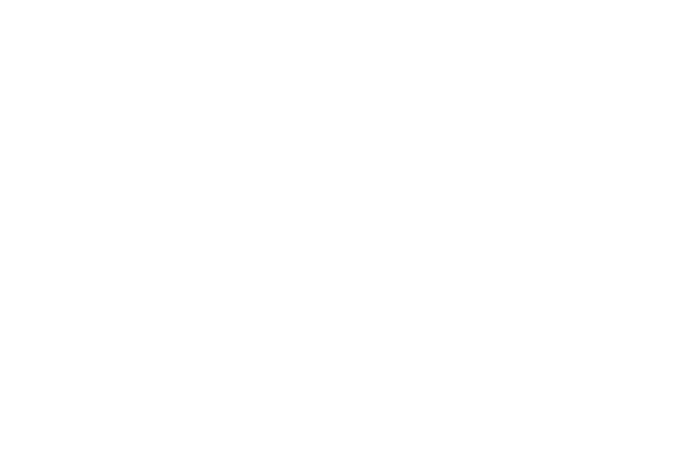
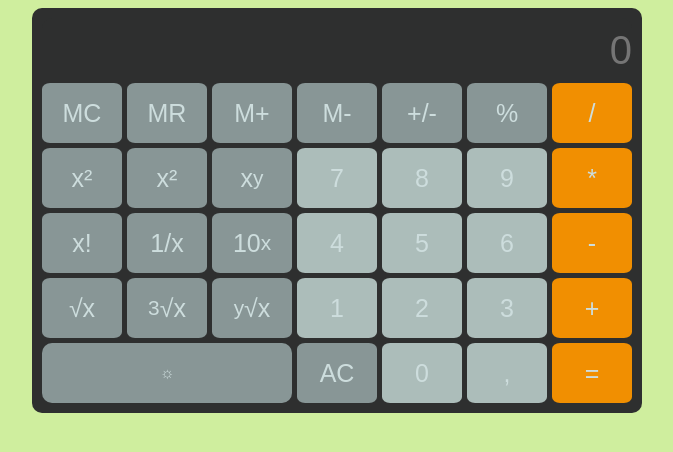
Before and after one commit to Vaverka123/custom-calculator, a plain HTML site: page index.html in a window 1280 px wide. Shown: the whole page, without its empty margins (303-976 px from the left). Drawn offline with Linux system fonts and the light colour scheme.

Commit message:
feat: create html and css

```diff
--- a/index.html
+++ b/index.html
@@ -7,6 +7,87 @@
     <link rel="stylesheet" href="style.css" />
   </head>
   <body>
-    <div class="calculator"></div>
+    <div class="calculator">
+      <div class="input-container">
+        <input type="text" name="input" id="input" placeholder="0" />
+      </div>
+
+      <div id="mc" class="calc-button special-buttons mc">MC</div>
+      <div id="mr" class="calc-button special-buttons mr">MR</div>
+      <div id="m-plus" class="calc-button special-buttons m-plus">M+</div>
+      <div id="m-minus" class="calc-button special-buttons m-minus">M-</div>
+      <div id="sign-change" class="calc-button special-buttons sign-change">
+        +/-
+      </div>
+      <div id="percent" class="calc-button special-buttons percent">%</div>
+      <div id="division" class="calc-button orange-buttons division">/</div>
+
+      <div id="x-squared" class="calc-button special-buttons x-squared">
+        x&sup2;
+      </div>
+      <div id="x-cubed" class="calc-button special-buttons x-cubed">
+        x&sup2;
+      </div>
+      <div
+        id="x-to-the-power-of-y"
+        class="calc-button special-buttons x-to-the-power-of-y"
+      >
+        x
+        <sup>y</sup>
+      </div>
+      <div id="seven" class="calc-button numbers seven">7</div>
+      <div id="eight" class="calc-button numbers eight">8</div>
+      <div id="nine" class="calc-button numbers nine">9</div>
+      <div id="multiply" class="calc-button orange-buttons multiply">*</div>
+
+      <div id="functional" class="calc-button special-buttons functional">
+        x!
+      </div>
+      <div
+        id="1-divided-by-x"
+        class="calc-button special-buttons one-divided-by-x"
+      >
+        1/x
+      </div>
+      <div
+        id="ten-powered-by-x"
+        class="calc-button special-buttons ten-powered-by-x"
+      >
+        10
+        <sup>x</sup>
+      </div>
+      <div id="four" class="calc-button numbers four">4</div>
+      <div id="five" class="calc-button numbers five">5</div>
+      <div id="six" class="calc-button numbers six">6</div>
+      <div id="substruct" class="calc-button orange-buttons substruct">-</div>
+
+      <div
+        id="square-root-from-x"
+        class="calc-button special-buttons square-root-from-x"
+      >
+        &Sqrt;x
+      </div>
+      <div
+        id="cube-root-from-x"
+        class="calc-button special-buttons cube-root-from-x"
+      >
+        <sup>3</sup>
+        &Sqrt;x
+      </div>
+      <div id="y-root-from-x" class="calc-button special-buttons y-root-from-x">
+        <sup>y</sup>
+        &Sqrt;x
+      </div>
+      <div id="one" class="calc-button numbers one">1</div>
+      <div id="two" class="calc-button numbers two">2</div>
+      <div id="three" class="calc-button numbers three">3</div>
+      <div id="add-sign" class="calc-button orange-buttons add-sign">+</div>
+
+      <div id="color-theme" class="color-theme">&#9788;</div>
+      <div id="ac" class="calc-button special-buttons ac">AC</div>
+      <div id="zero" class="calc-button numbers zero">0</div>
+      <div id="dot" class="calc-button numbers dot">,</div>
+      <div id="equal" class="calc-button orange-buttons equal">=</div>
+    </div>
   </body>
 </html>
--- a/style.css
+++ b/style.css
@@ -1,4 +1,5 @@
-[data-theme="classic"] {
+/* [data-theme="classic"] */
+:root {
   --input-bg: #2e2f2f;
   --input-color: #ffffff;
   --special-buttons-bg: #889696;
@@ -7,28 +8,219 @@
   --buttons-color: #cddddd;
 }
 
-[data-theme="mild"] {
+/* [data-theme="mild"] {
   --input-bg: #bad7f2;
   --input-color: #545863;
   --special-buttons-bg: #baf2bb;
   --numbers-bg: #baf2d8;
   --orange-buttons-bg: #f2bac9;
   --buttons-color: #2e1e0f;
-}
+} */
 
 body {
-  margin: 0 auto;
+  background-color: #cfee9e;
 }
 
 .calculator {
+  margin: 0 auto;
+  padding: 10px;
+  width: 100%;
+  max-width: 590px;
+  height: 385px;
+  border-radius: 10px;
   display: grid;
-  grid-template-columns: repeat(1fr, 7);
-  grid-template-rows: repeat(1fr, 6);
+  gap: 5px;
+  grid-template-columns: repeat(7, 1fr);
+  grid-template-rows: repeat(6, 1fr);
   grid-template-areas:
-    "input"
+    "input input input input input input input"
     "mc mr m-plus m-minus sign-change percent division"
     "x-squared x-cubed x-to-the-power-of-y seven eight nine multiply"
-    "functional 1-divided-by-x ten-powered-by-x four five six substruct"
-    "square-root-from-x cube-root-from-x yroot-from-x one two three add"
-    "color-theme ac zero dot equal";
+    "functional one-divided-by-x ten-powered-by-x four five six substruct"
+    "square-root-from-x cube-root-from-x y-root-from-x one two three add-sign"
+    "color-theme color-theme color-theme ac zero dot equal";
+
+  background-color: var(--input-bg);
 }
+
+.calc-button {
+  width: 80px;
+  height: 60px;
+  border-radius: 10%;
+  display: flex;
+  justify-content: center;
+  align-items: center;
+  font-family: sans-serif;
+  font-size: 25px;
+  color: var(--buttons-color);
+}
+
+.special-buttons {
+  background-color: var(--special-buttons-bg);
+}
+
+.orange-buttons {
+  background-color: var(--orange-buttons-bg);
+}
+
+.numbers {
+  background-color: var(--numbers-bg);
+}
+
+.input-container {
+  grid-area: input;
+  width: 100%;
+  height: 60px;
+  border-radius: 10px 10px 0 0;
+  background-color: var(--input-bg);
+}
+
+.input-container input {
+  padding: 10px 0;
+  width: 100%;
+  font-size: 40px;
+  border-radius: 7px;
+  border: none;
+  background-color: transparent;
+  text-align: end;
+  color: var(--input-color);
+}
+
+.mc {
+  grid-area: mc;
+}
+
+.mr {
+  grid-area: mr;
+}
+
+.m-plus {
+  grid-area: m-plus;
+}
+
+.m-minus {
+  grid-area: m-minus;
+}
+
+.sign-change {
+  grid-area: sign-change;
+}
+
+.percent {
+  grid-area: percent;
+}
+
+.division {
+  grid-area: division;
+}
+
+.x-squared {
+  grid-area: x-squared;
+}
+
+.x-cubed {
+  grid-area: x-cubed;
+}
+
+.x-to-the-power-of-y {
+  grid-area: x-to-the-power-of-y;
+}
+
+.seven {
+  grid-area: seven;
+}
+
+.eight {
+  grid-area: eight;
+}
+
+.nine {
+  grid-area: nine;
+}
+
+.multiply {
+  grid-area: multiply;
+}
+
+.functional {
+  grid-area: functional;
+}
+
+.one-divided-by-x {
+  grid-area: one-divided-by-x;
+}
+
+.ten-powered-by-x {
+  grid-area: ten-powered-by-x;
+}
+
+.four {
+  grid-area: four;
+}
+
+.five {
+  grid-area: five;
+}
+
+.six {
+  grid-area: six;
+}
+
+.substruct {
+  grid-area: substruct;
+}
+
+.square-root-from-x {
+  grid-area: square-root-from-x;
+}
+
+.cube-root-from-x {
+  grid-area: cube-root-from-x;
+}
+
+.y-root-from-x {
+  grid-area: y-root-from-x;
+}
+
+.one {
+  grid-area: one;
+}
+
+.two {
+  grid-area: two;
+}
+
+.three {
+  grid-area: three;
+}
+
+.add {
+  grid-area: add-sign;
+}
+
+.color-theme {
+  grid-area: color-theme;
+  height: 60px;
+  border-radius: 10px;
+  display: flex;
+  justify-content: center;
+  align-items: center;
+  background-color: var(--special-buttons-bg);
+  color: var(--buttons-color);
+}
+
+.ac {
+  grid-area: ac;
+}
+
+.zero {
+  grid-area: zero;
+}
+
+.dot {
+  grid-area: dot;
+}
+
+.equal {
+  grid-area: equal;
+}
```
